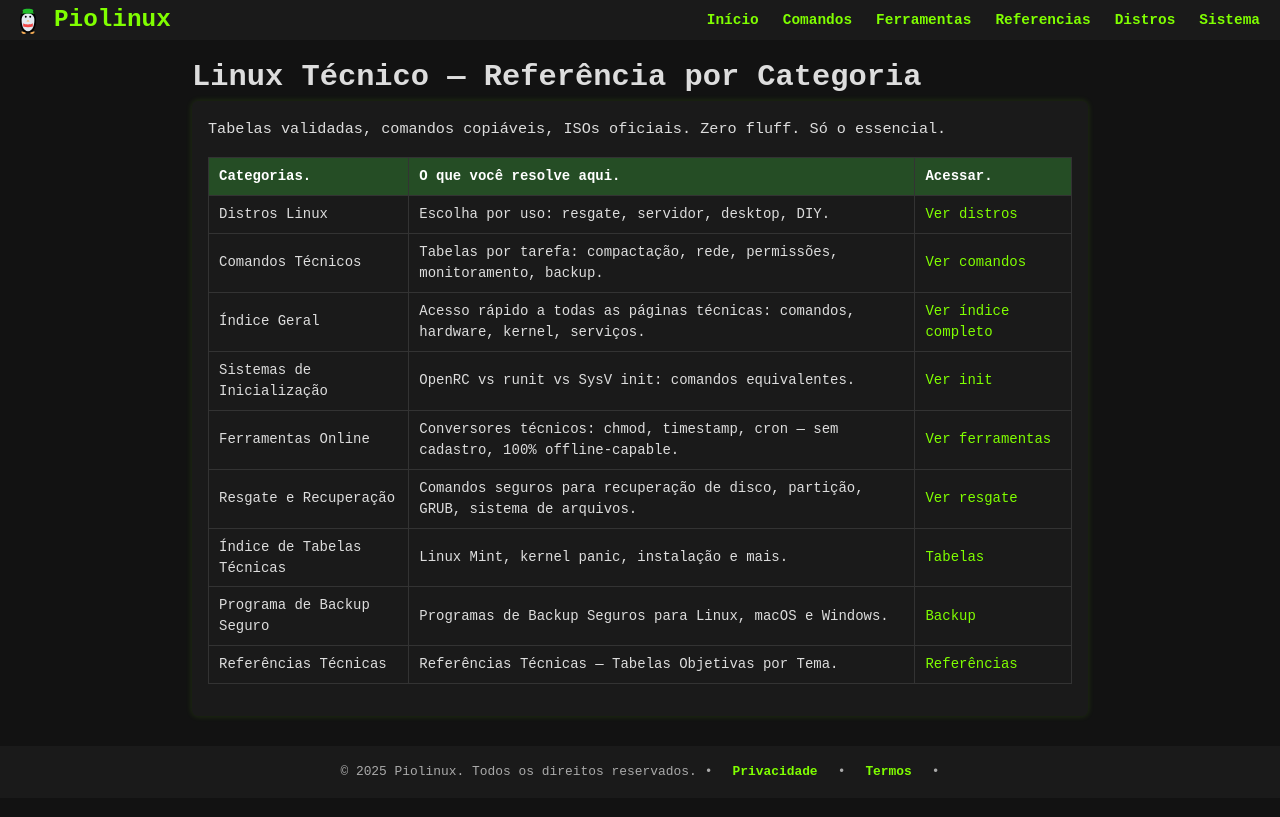
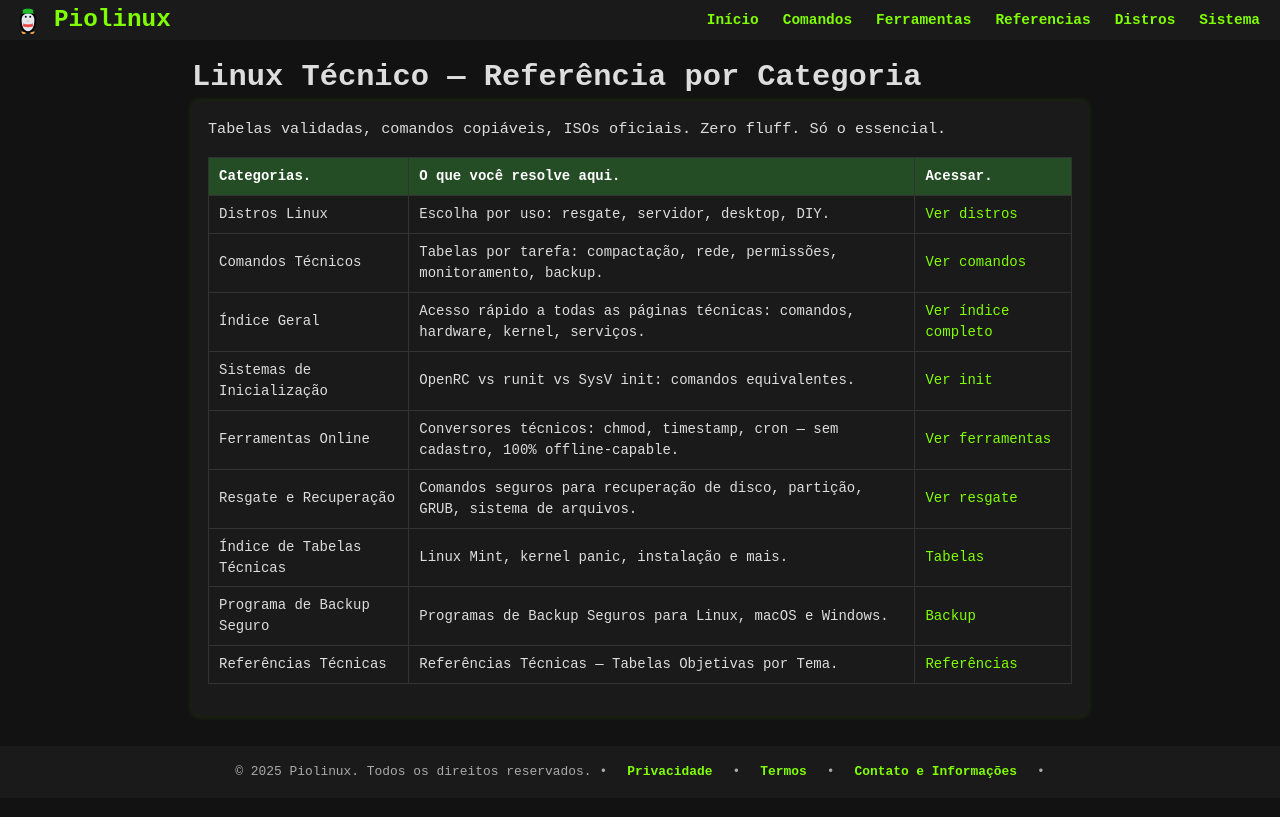
Before and after one commit to Piolinux/piolinux-site, a Jekyll site: the page built from index.html, in a window 1280 px wide. Shown: the top 817 px of the page. Built offline with Jekyll 4.4.1, drawn with Linux system fonts in a browser that asks for light colours.

Commit message:
Update footer.html

```diff
--- a/_includes/footer.html
+++ b/_includes/footer.html
@@ -6,6 +6,7 @@
     <span>•</span>
     <a href="/termos-de-uso/">Termos</a>
     <span>•</span>
-
+    <p><a href="/contato/">Contato e Informações</a></p>
+    <span>•</span>
   </div>
 </footer>
```
